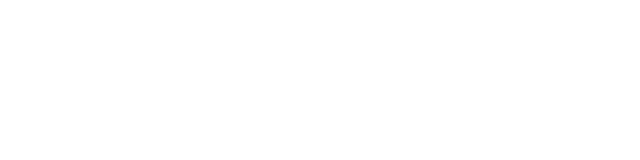
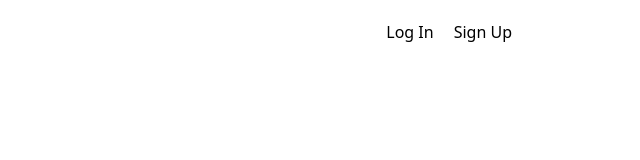
Before and after one commit to MdHasan0467/Neumorphic-log-in-form, a React (Create React App) app: page / in a window 1280 px wide. Shown: the top 160 px of the page, without its empty margins (640-1280 px from the left). Built offline with nearby package versions, Linux system fonts and the light colour scheme.

Commit message:
header added

```diff
--- a/src/components/Header/Header.js
+++ b/src/components/Header/Header.js
@@ -3,9 +3,9 @@
 
 const Header = () => {
     return (
-        <div className='flex justify-center mt-5'>
+        <div className='flex justify-end mr-32 mt-5'>
             <Link className='ml-5 hover:text-red-400' to={'/login'}>Log In</Link>
-            <Link className='ml-5 hover:text-red-400' to={'/signin'}>Sign Up</Link>
+            <Link className='ml-5 hover:text-red-400' to={'/signup'}>Sign Up</Link>
         </div>
     );
 };
--- a/src/components/Home/Home.js
+++ b/src/components/Home/Home.js
@@ -5,7 +5,7 @@
 const Home = () => {
     return (
         <div>
-        <div className='hidden'>
+        <div>
         <Header></Header>
         </div>
         <Outlet></Outlet>
--- a/src/components/SignUp/SignUp.js
+++ b/src/components/SignUp/SignUp.js
@@ -1,11 +1,9 @@
 import React from 'react';
-import { Link } from 'react-router-dom';
 import './SignUp.css'
 
 const SignUp = () => {
     return (
-        <div>
-        <button className='mt-10 px-3'><Link className='hover:text-red-400' to={'/login'}>Log In</Link></button>
+
         <div className='form lg:mx-96 mx-20 mt-[5%] lg:mt-[1%] py-5 rounded-lg '>
         <div>
         <div className='grid grid-cols-1 lg:grid-cols-3'>
@@ -28,7 +26,7 @@
 
     </div>
         </div>
-        </div>
+
     );
 };
 
```
